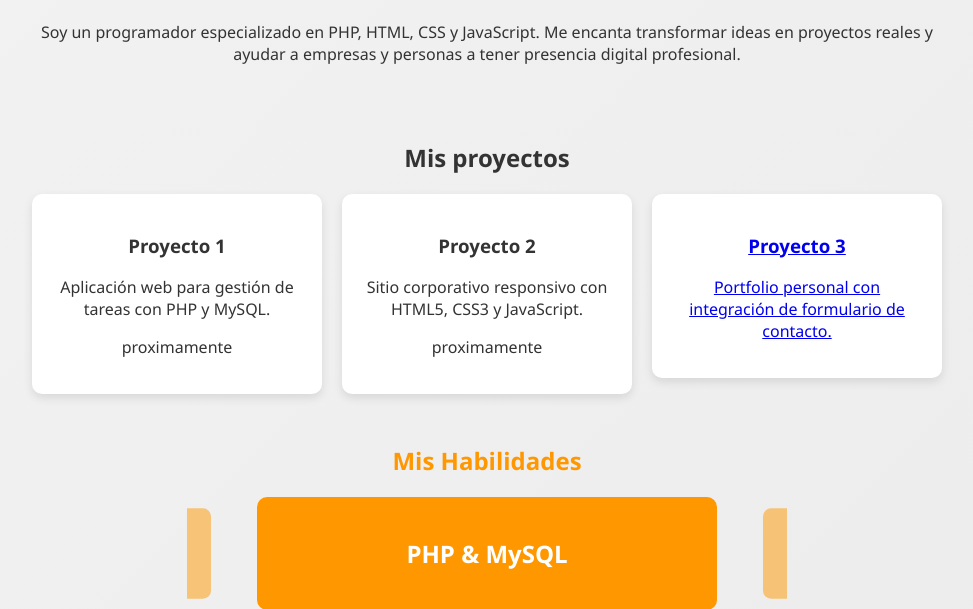
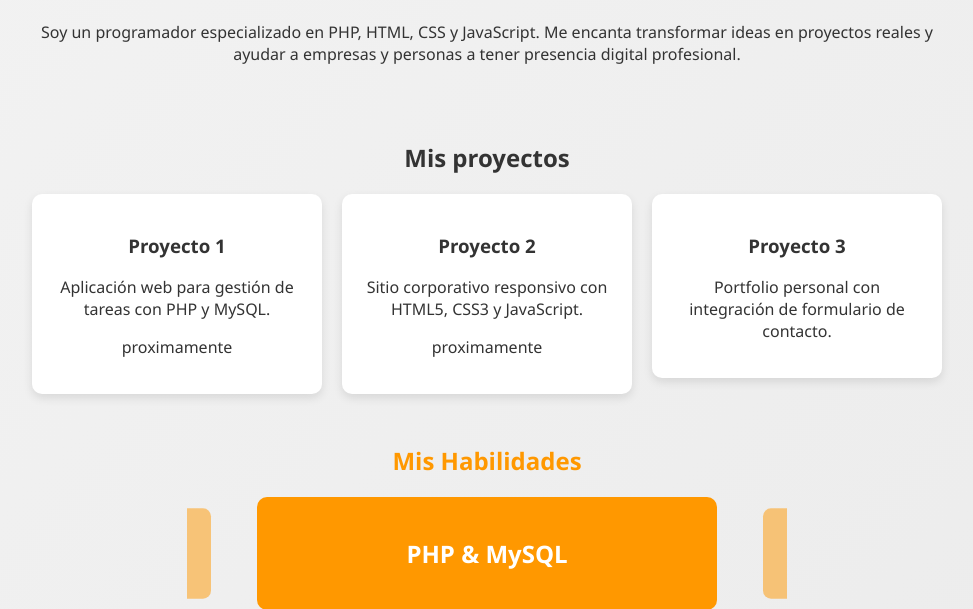
Before and after one commit to Miniquique/porfolio, a PHP site: page / in a window 1280 px wide. Shown: the part 633-1242 px from the top of the page, without its empty margins (153-1126 px from the left). Run offline with PHP 8.4, Linux system fonts and the light colour scheme.

Commit message:
subrayado

```diff
--- a/css/estilo.css
+++ b/css/estilo.css
@@ -118,6 +118,12 @@ main {
     border-radius: 8px;
     margin-bottom: 15px;
 }
+
+.card-link {
+    text-decoration: none;
+    color: inherit;
+}
+
 
 /* =========================
    HABILIDADES
```
